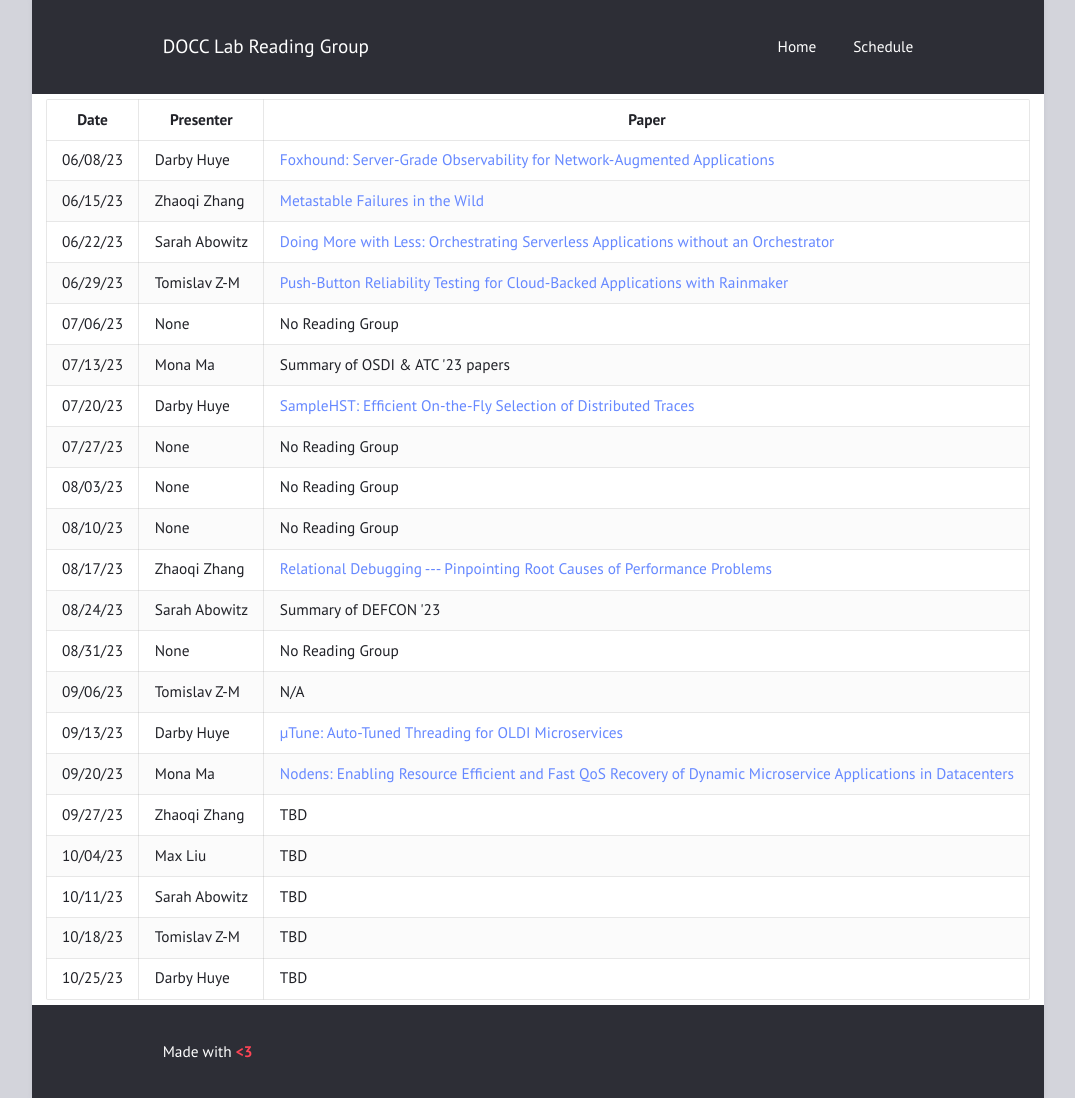
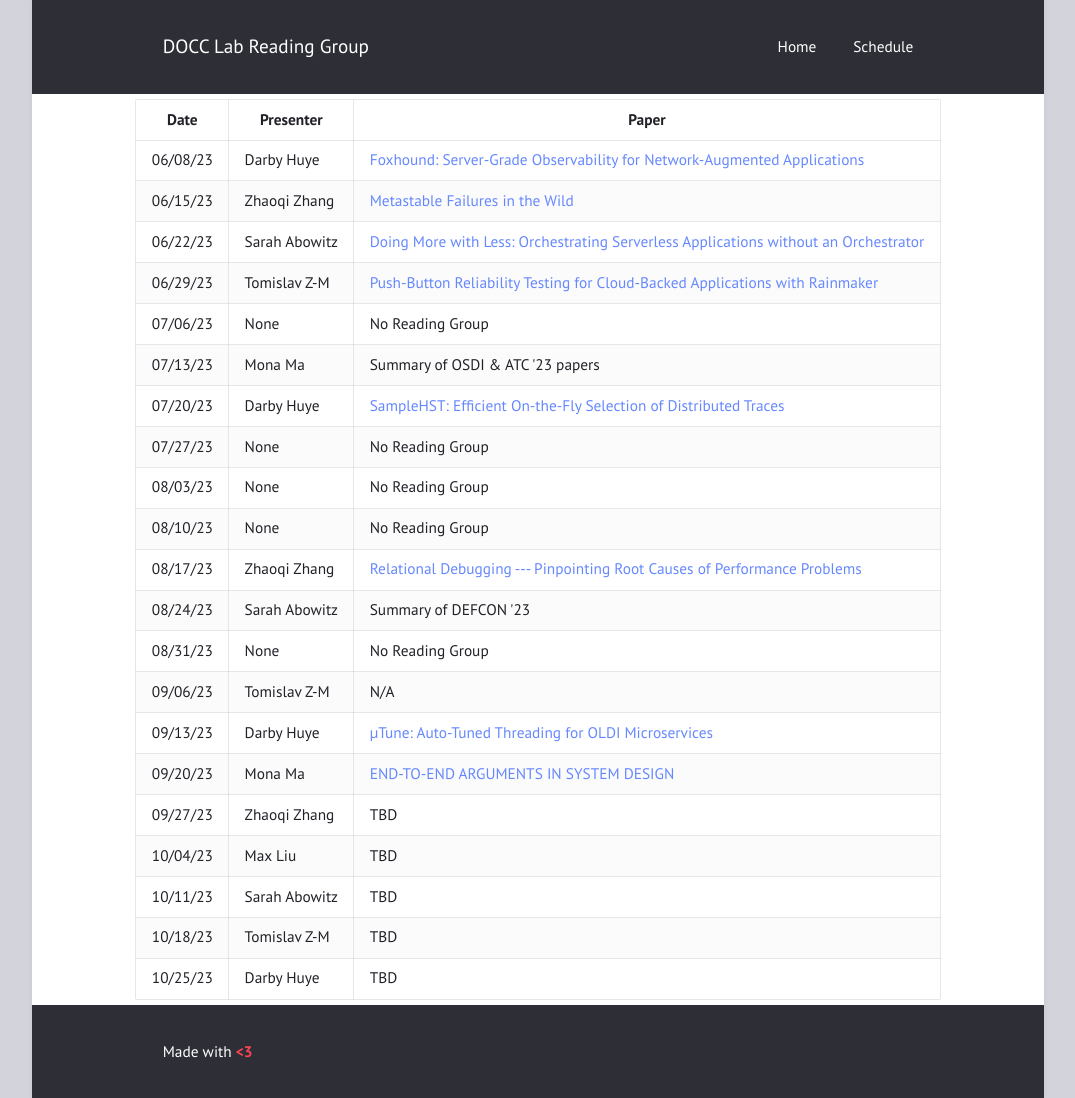
Before and after one commit to docc-lab/reading-group, a Jekyll site: the page built from schedule.html, in a window 1280 px wide. Shown: the whole page, without its empty margins (102-1177 px from the left). Built offline with Jekyll 4.4.1, drawn with Linux system fonts in a browser that asks for light colours.

Commit message:
updated 9/20 schedule

```diff
--- a/schedule.html
+++ b/schedule.html
@@ -100,7 +100,7 @@ title: "Schedule"
   <tr>
     <td>09/20/23</td>
     <td>Mona Ma</td>
-    <td><a href="https://www.usenix.org/conference/atc23/presentation/shi">Nodens: Enabling Resource Efficient and Fast QoS Recovery of Dynamic Microservice Applications in Datacenters</a></td>
+    <td><a href="https://web.mit.edu/Saltzer/www/publications/endtoend/endtoend.pdf">END-TO-END ARGUMENTS IN SYSTEM DESIGN</a></td>
   </tr>
   <tr>
     <td>09/27/23</td>
```
